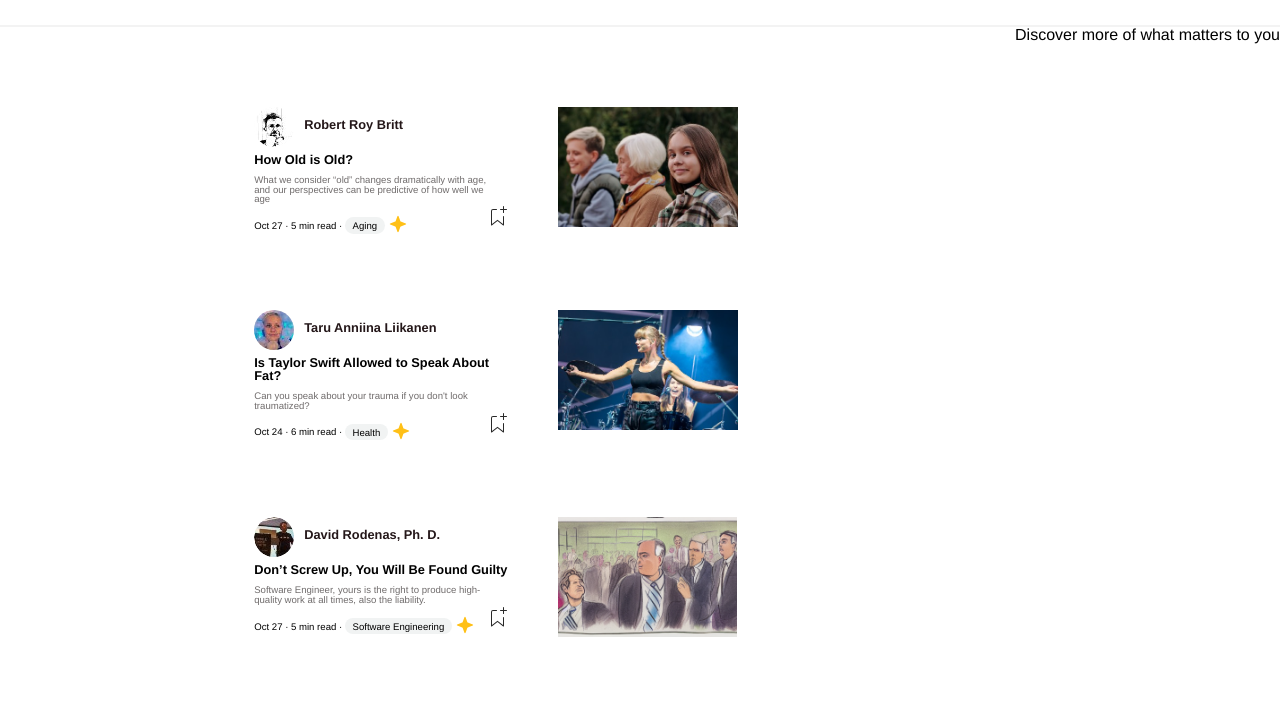
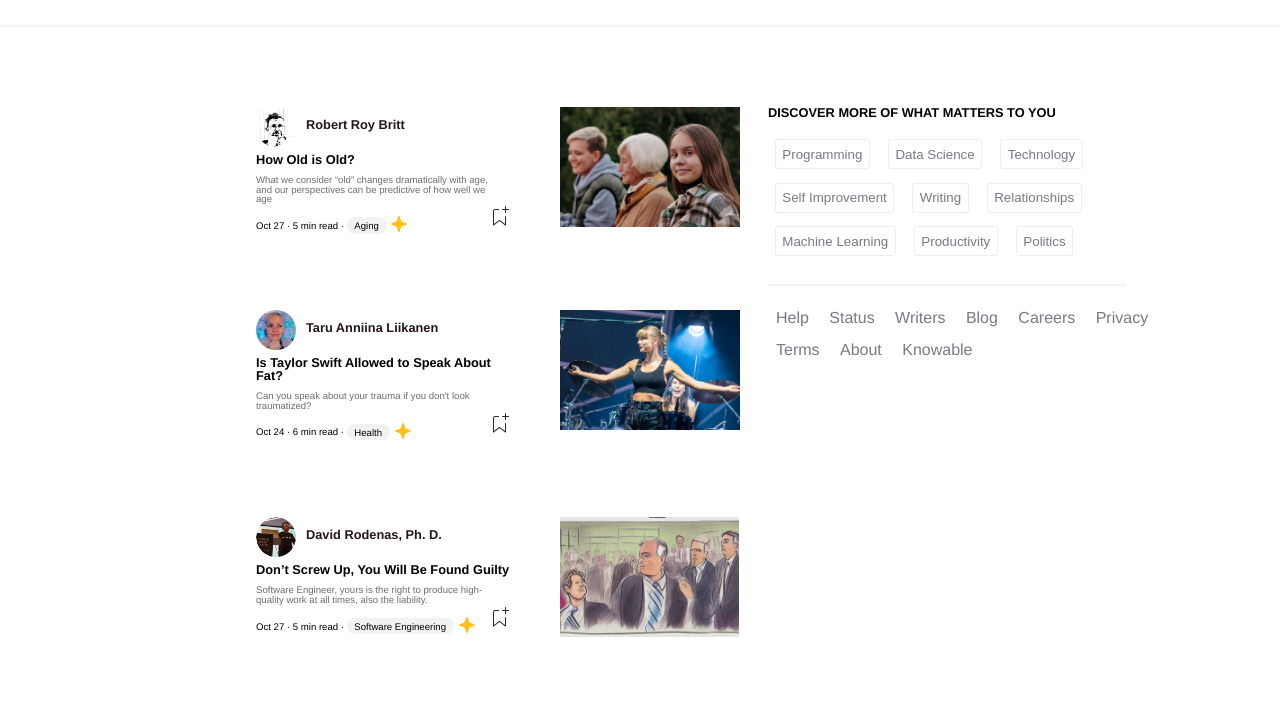
Before and after one commit to marchese89/U2-W1-L5, a plain HTML site: page base_di_partenza/index.html in a window 1280 px wide. Shown: the part 779-1480 px from the top of the page. Drawn offline with Linux system fonts and the light colour scheme.

Commit message:
si va avanti...

```diff
--- a/base_di_partenza/assets/css/style.css
+++ b/base_di_partenza/assets/css/style.css
@@ -32,7 +32,7 @@
     margin-right: 1em;
   }
 
-  ul li:last-of-type {
+  #li-btn {
     background-color: black;
     color: white;
     padding: 1em;
@@ -281,9 +281,54 @@
 
   #articles {
     flex-grow: 1;
-    margin-left: 5%;
+    margin-left: 10%;
+    margin-right: 0%;
   }
   aside {
     position: sticky;
+    display: flex;
+    flex-direction: column;
+    justify-content: center;
+    width: 40vw;
+    padding-top: 5em;
+    justify-content: flex-start;
+  }
+  aside h3 {
+    text-align: left;
+    font-size: 0.8em;
+    margin-bottom: 1em;
+    text-transform: uppercase;
+    font-weight: bold;
+  }
+
+  aside > div {
+    width: 25em;
+  }
+
+  aside > div > button {
+    border: 0;
+    margin: 0.5em;
+    padding: 0.5em;
+    border: 1.5px solid #edeeee;
+    background-color: white;
+    border-radius: 3px;
+    color: #797a82;
+  }
+
+  aside > ul {
+    width: 25em;
+    line-height: 2;
+    margin-top: 1em;
+  }
+
+  aside > ul > li {
+    color: #797a82;
+    padding: 0.3em;
+    margin: 0.2em;
+  }
+
+  aside > hr {
+    margin-top: 1.3em;
+    width: 70%;
   }
 }
--- a/base_di_partenza/index.html
+++ b/base_di_partenza/index.html
@@ -19,7 +19,7 @@
           <li>Membership</li>
           <li>Write</li>
           <li>Sign In</li>
-          <li>Get Started</li>
+          <li id="li-btn">Get Started</li>
         </ul>
       </nav>
       <!-- ARTWORK con "M" ripetute -->
@@ -372,6 +372,29 @@
         </div>
         <aside>
           <h3>Discover more of what matters to you</h3>
+          <div>
+            <button>Programming</button>
+            <button>Data Science</button>
+            <button>Technology</button>
+            <button>Self Improvement</button>
+            <button>Writing</button>
+            <button>Relationships</button>
+            <button>Machine Learning</button>
+            <button>Productivity</button>
+            <button>Politics</button>
+          </div>
+          <hr />
+          <ul>
+            <li>Help</li>
+            <li>Status</li>
+            <li>Writers</li>
+            <li>Blog</li>
+            <li>Careers</li>
+            <li>Privacy</li>
+            <li>Terms</li>
+            <li>About</li>
+            <li>Knowable</li>
+          </ul>
         </aside>
       </div>
     </main>
```
